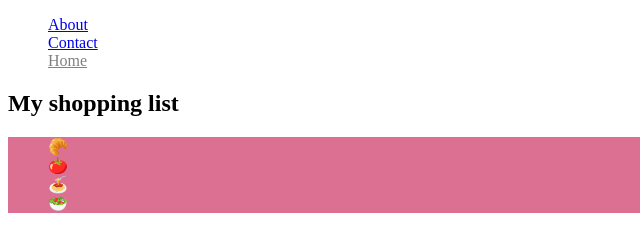
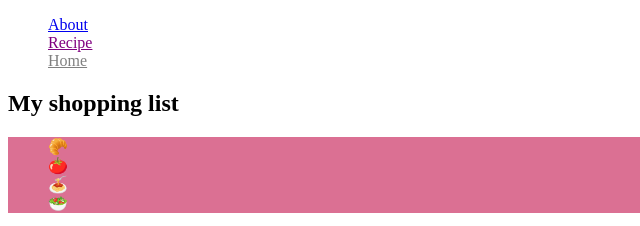
Before and after one commit to giuliatalamonti/ufs08, a plain HTML site: page 2/2-index.html in a window 1280 px wide. Shown: the top 226 px of the page, 0-640 px from the left. Drawn offline with Linux system fonts and the light colour scheme.

Commit message:
adds comments

```diff
--- a/2/2-css.css
+++ b/2/2-css.css
@@ -1,8 +1,18 @@
+/* Universal selector */
 * {
     box-sizing: border-box;
     list-style: none;
 }
+/************/
 
+/* Element selector */
+table {
+    border-collapse: collapse;
+    width: 100%;
+}
+/************/
+
+/* Anchestor selector */
 section ul {
     background-color: palevioletred;
 }
@@ -10,23 +20,33 @@ section ul {
 section table ul {
     background-color: palegoldenrod;
 }
+/************/
 
+/* children selector */
 table > tbody > tr > th {
     background-color: paleturquoise;
 }
+/************/
 
-table {
-    border-collapse: collapse;
-    width: 100%;
-}
-
+/* sibling adiacent selector */
 tr + tr {
     border: 2px solid black;
 }
+/************/
 
+/* sibling selector */
 section ~ section {
     background-color: pink;
 }
+/************/
+
+/* Partial attribute selector */
+/* in this case is matching any value as repice in the href attribute*/
+
+a[href*='recipe'] {
+    color: purple;
+}
+/* in this case is matching the start of the attribute value href*/
 
 a[href^='http'] {
     color: gray;
--- a/2/2-index.html
+++ b/2/2-index.html
@@ -18,7 +18,7 @@
         <nav>
             <ul>
                 <li><a href="#">About</a></li>
-                <li><a href="#">Contact</a></li>
+                <li><a href="./recipe.pdf">Recipe</a></li>
                 <li>
                     <a href="https://google.com">Home</a>
                 </li>
```
